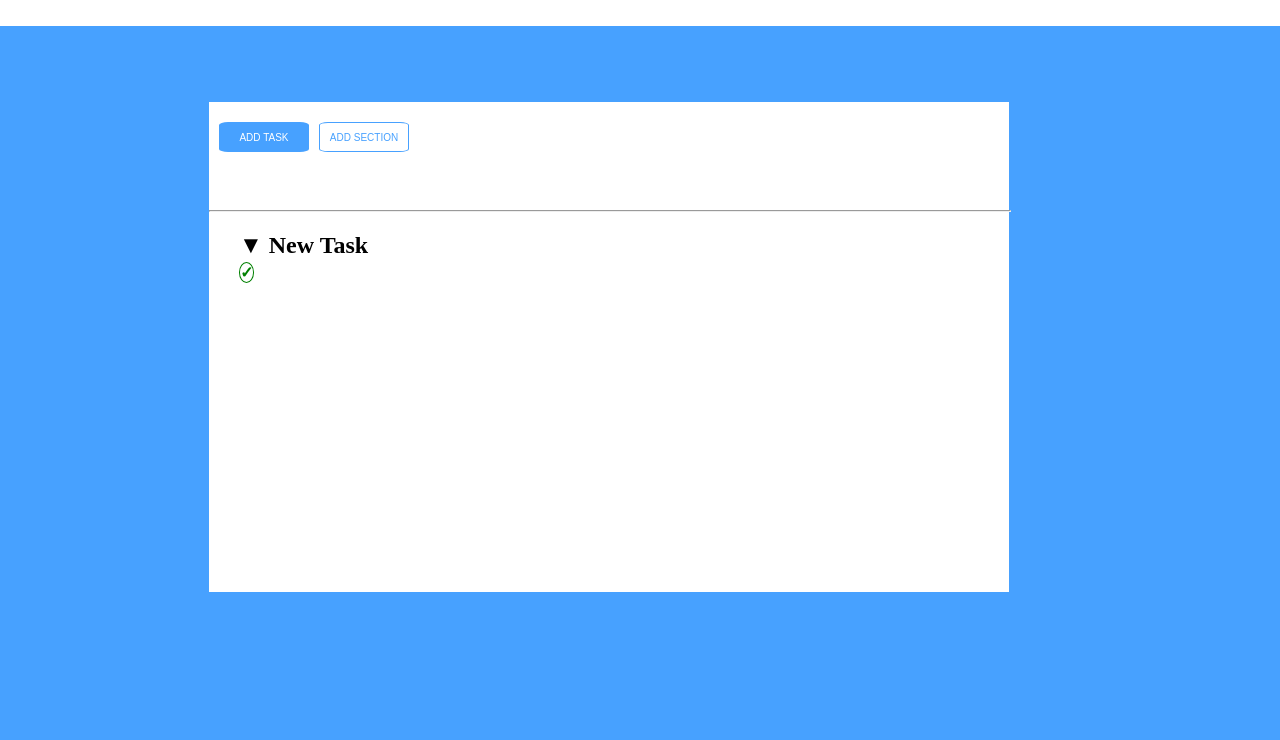
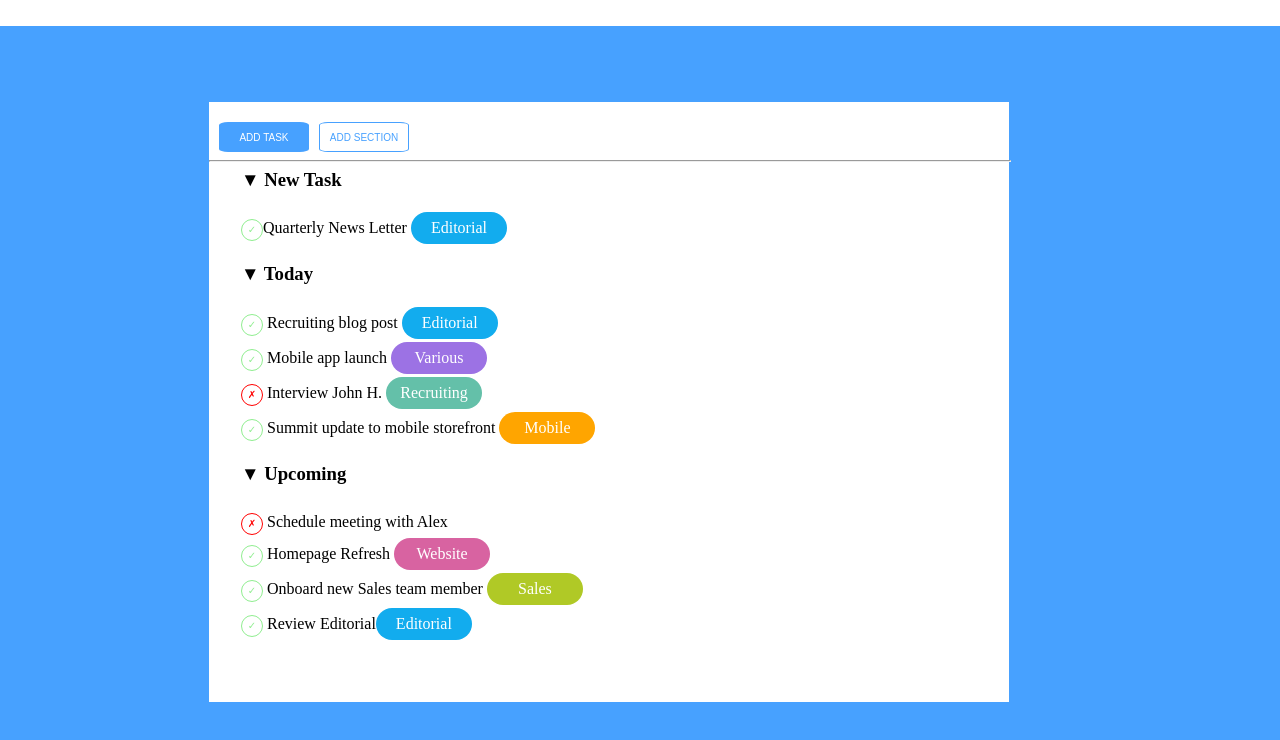
Before and after one commit to Petrus-Olteanu/htmlcss-workfullytodo, a plain HTML site: page index.html in a window 1280 px wide. Shown: the part 38-778 px from the top of the page. Drawn offline with Linux system fonts and the light colour scheme.

Commit message:
add color

```diff
--- a/index.html
+++ b/index.html
@@ -18,13 +18,31 @@
             <input type="button" class="btn-task" value="ADD TASK">
             <input type="button" class="btn-section" value="ADD SECTION">
 
-            <hr>
+            <hr class="line">
 
-                <h2 class="NewTask">&#9660<strong> New Task </strong></h2>
+            <section class="bottom-section">
+                <div class="section-element">
+                  <h3>&#9660; New Task</h3>
+                  <span class="cerchio verifica">&check;</span>Quarterly News Letter <span class="badge blu">Editorial</span>
+                </div>
+                <div class="section-element">
+                  <h3>&#9660; Today</h3>
+                  <span class="cerchio verifica">&check;</span> Recruiting blog post <span class="badge blu">Editorial</span><br />
+                  <span class="cerchio verifica">&check;</span> Mobile app launch <span class="badge viola">Various</span><br />
+                  <span class="cerchio cross">&cross;</span> Interview John H. <span class="badge verde">Recruiting</span><br />
+                  <span class="cerchio verifica">&check;</span> Summit update to mobile storefront
+                  <span class="badge arancione">Mobile</span><br />
+                </div>
 
-
-                 <span class="check"><strong id="check1">&check;</strong></span>
-
+                <div class="section-element">
+                  <h3>&#9660; Upcoming</h3>
+                  <span class="cerchio cross">&cross;</span> Schedule meeting with Alex <br />
+                  <span class="cerchio verifica">&check;</span> Homepage Refresh <span class="badge rosa">Website</span><br />
+                  <span class="cerchio verifica">&check;</span> Onboard new Sales team member <span class="badge giallo">Sales</span
+                  ><br />
+                  <span class="cerchio verifica">&check;</span> Review Editorial<span class="badge blu">Editorial</span>
+                </div>
+              </section>
         </main>
     </div>
 </body>
--- a/style.css
+++ b/style.css
@@ -1,83 +1,136 @@
-.navbar{
-    top:0;
-    position:fixed;
-    background-color:white;
-    padding:0.25em;
+.navbar {
+  top: 0;
+  position: fixed;
+  background-color: white;
+  padding: 0.25em;
   list-style-type: none;
-    margin:-8px;
+  margin: -8px;
   width: 100%;
   height: 8%;
-
 }
-.logo1{
+.logo1 {
   position: absolute;
-    top:25px;
+  top: 25px;
   width: 80px;
 }
-body{
+body {
   background-color: #47a1ff;
 }
 
-.container{
-	background-color:white;
+.container {
+  background-color: white;
   width: 800px;
-    height:490px;
+  height: 600px;
   position: absolute;
   top: 30%;
   left: 30%;
   margin: -100px 0 0 -175px;
 }
-.btn-task{
-    position:absolute;
+.btn-task {
+  position: absolute;
   top: 20px;
   width: 90px;
   height: 30px;
-     left:10px;
+  left: 10px;
   border-radius: 10%;
   border: 0 solid black;
   background-color: #47a1ff;
-     font-size:10px;
-     color:white;
+  font-size: 10px;
+  color: white;
   text-align: center;
 }
-.btn-section{
-    position:absolute;
+.btn-section {
+  position: absolute;
   top: 20px;
   width: 90px;
   height: 30px;
-     left:110px;
+  left: 110px;
   border-radius: 10%;
   border: 1px solid #47a1ff;
   background-color: white;
-     font-size:10px;
-     color: #47a1ff; ;
+  font-size: 10px;
+  color: #47a1ff;
   text-align: center;
 }
+
 hr{
+    width: 100%;
     position: absolute;
-    width:100%;
-    top: 100px;
-    color: #47a1ff;
-    size: 10;
-}
-.task{
-    position:absolute;
-    top:100px;
-    left: 5%;
-}
-.NewTask{
-    position:absolute;
-    left:30px;
-    top:110px
+    top: 50px;
+    size: 1em;
+
 }
 
-.check{
-    position:absolute;
-    top:160px;
-    left: 30px;
-    border-radius: 100%;
-    border: 1px solid green;
+.top-section {
+  padding: 2em;
+  border-bottom: 2px solid #12acee;
 }
-#check1{
-    color:green;
+
+.button {
+  all: unset;
+  color: #12acee;
+  border: 1px solid #12acee;
+  padding: 0.5em 1.5em;
+  border-radius: 5px;
 }
+
+.bottom-section {
+  padding: 3em 2em;
+}
+
+.section-element {
+  margin: 1em 0;
+}
+
+.verifica {
+  border: 1px solid lightgreen;
+  color: lightgreen;
+}
+
+.cerchio {
+  margin-top: 1em;
+  display: inline-block;
+  width: 20px;
+  height: 20px;
+  line-height: 20px;
+  font-size: x-small;
+  text-align: center;
+  border-radius: 50%;
+}
+
+.cross {
+  border: 1px solid red;
+  color: red;
+}
+
+.badge {
+  border-radius: 500px;
+  color: white;
+  display: inline-block;
+  width: 6em;
+  height: 2em;
+  text-align: center;
+  line-height: 2em;
+}
+
+.blu {
+  background-color: #12acee;
+}
+.arancione {
+  background-color: #ffa500;
+}
+.viola {
+  background-color: #9c72e4;
+}
+
+.verde {
+  background-color: #64c0a9;
+}
+
+.rosa {
+  background-color: #d863a1;
+}
+
+.giallo {
+  background-color: #b0c926;
+}
```
Lines whose indentation alone changed are shown as unchanged.
